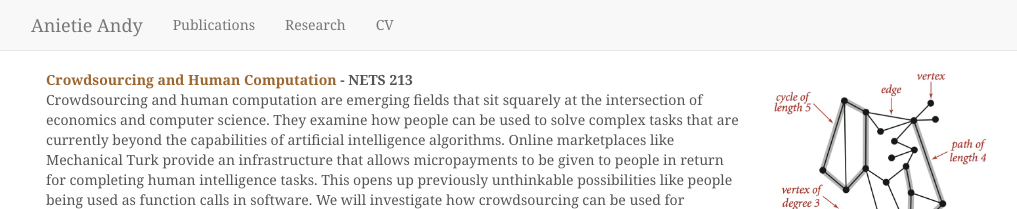
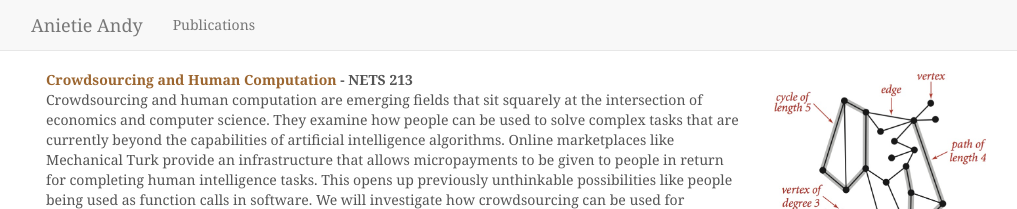
Before and after one commit to anietieandy/anietieandy.github.io, a Jekyll site: the page built from teaching.md, in a window 1280 px wide. Shown: the top 209 px of the page, without its empty margins (124-1141 px from the left). Built offline with Jekyll 4.4.1, drawn with Linux system fonts in a browser that asks for light colours; nearby versions of some CDN libraries.

Commit message:
Update default.html

```diff
--- a/_layouts/default.html
+++ b/_layouts/default.html
@@ -54,8 +54,8 @@
         <nav class="collapse navbar-collapse" role="navigation">
           <ul class="nav navbar-nav">
          	<li><a href="publications.html">Publications</a></li>
-          <li><a href="research.html">Research</a></li>
-          	<li><a href="resume.html">CV</a></li>
+        <!-- <li><a href="research.html">Research</a></li> -->
+        <!-- 	<li><a href="resume.html">CV</a></li> -->
           </ul>
         </nav>
       </div>
```
